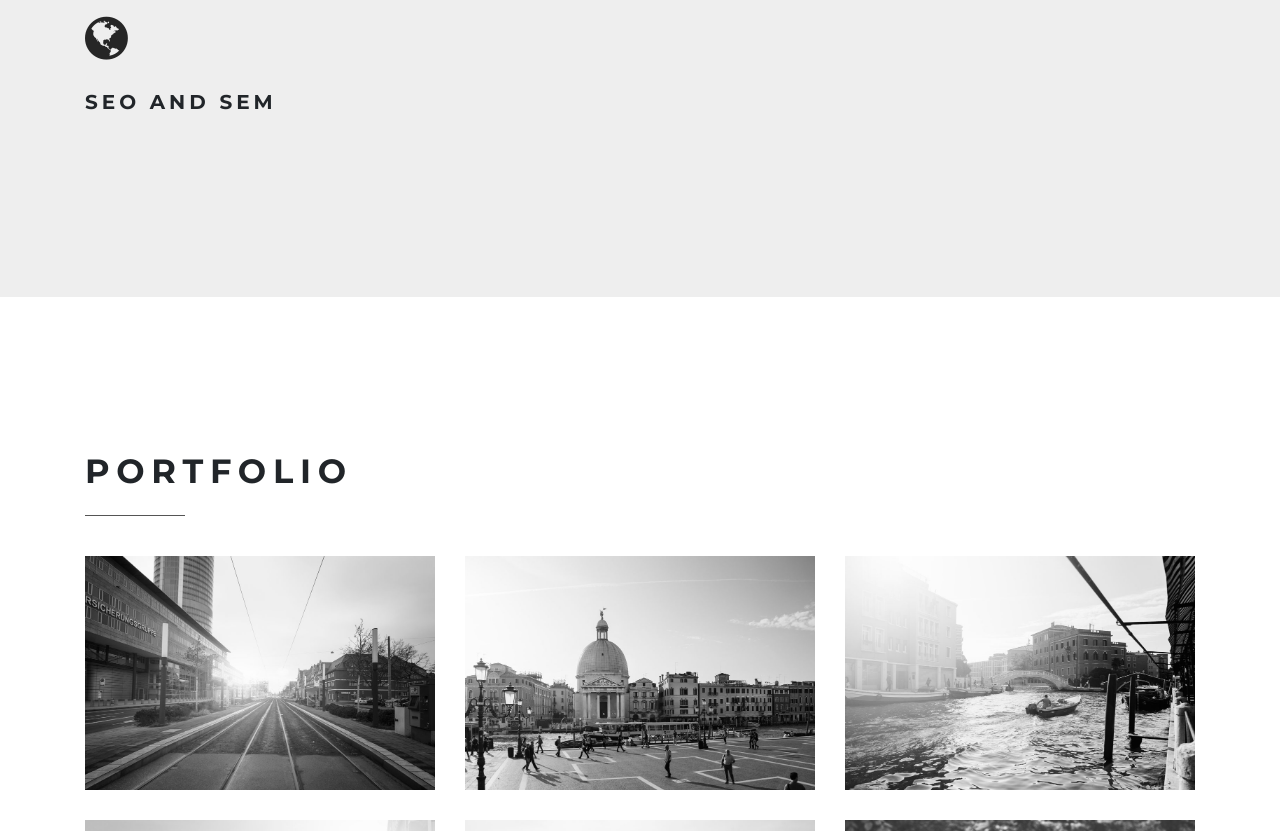
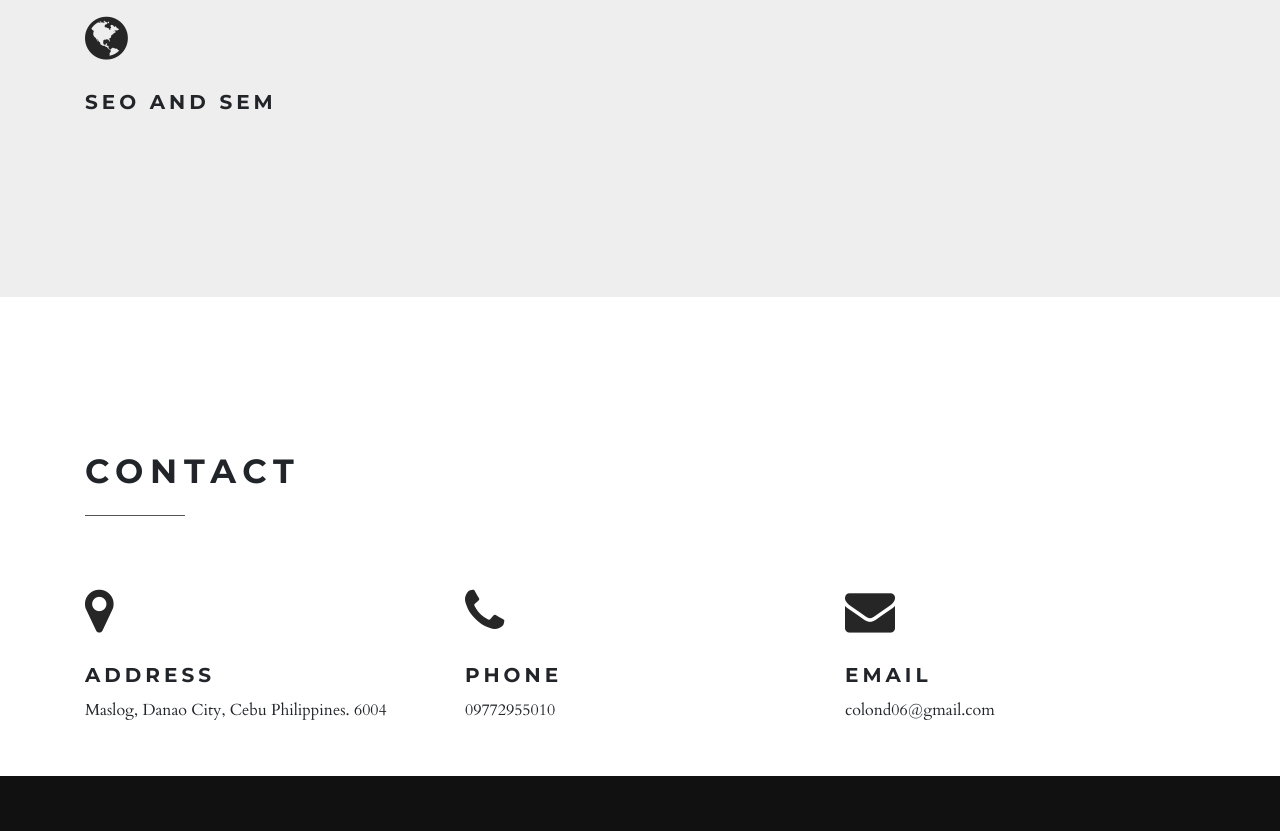
Before and after one commit to theone056/theone056.github.io, a plain HTML site: page index.html in a window 1280 px wide. Shown: the part 1969-2800 px from the top of the page. Drawn offline with nearby package versions, Linux system fonts and the light colour scheme.

Commit message:
Update index.html

```diff
--- a/index.html
+++ b/index.html
@@ -125,7 +125,7 @@
     <!-- Services end-->
 
     <!-- Portfolio / gallery-->
-     <section id="portfolio" class="gallery">
+  <!--   <section id="portfolio" class="gallery">
       <div class="container clearfix">
         <div class="row">
           <div class="col-lg-12">
@@ -170,7 +170,7 @@
           </div>
         </div>
       </div>
-    </section>
+    </section> -->
     <!-- Portfolio / gallery end-->
 
 
```
